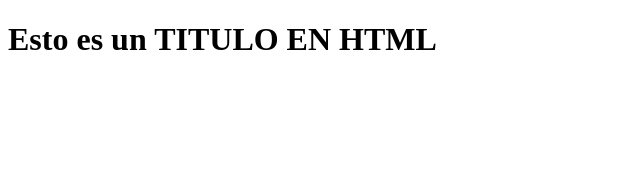
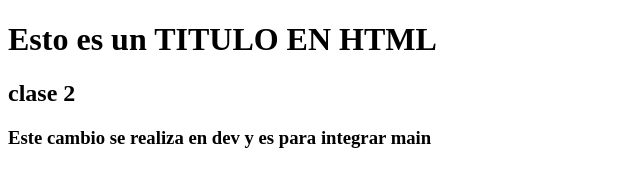
Before and after one commit to SamuelErazo2111/coso1, a plain HTML site: page index.html in a window 1280 px wide. Shown: the whole page, without its empty margins (0-640 px from the left). Drawn offline with Linux system fonts and the light colour scheme.

Commit message:
cambio en dev

```diff
--- a/index.html
+++ b/index.html
@@ -8,5 +8,7 @@
 </head>
 <body>
     <h1>Esto es un TITULO EN HTML</h1>
+    <h2>clase 2</h2>
+    <h3>Este cambio se realiza en dev y es para integrar main</h3>
 </body>
 </html>
```
